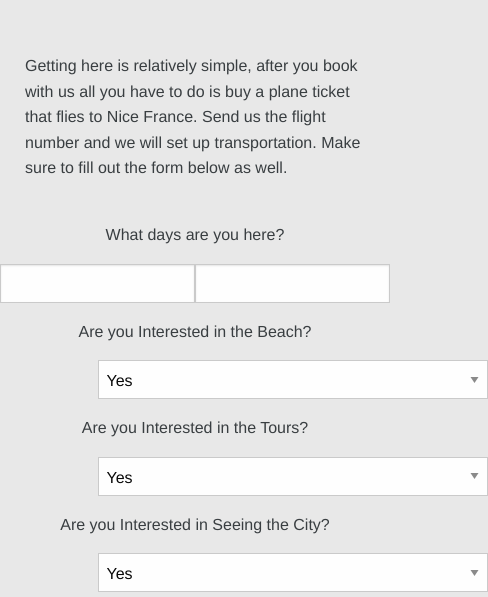
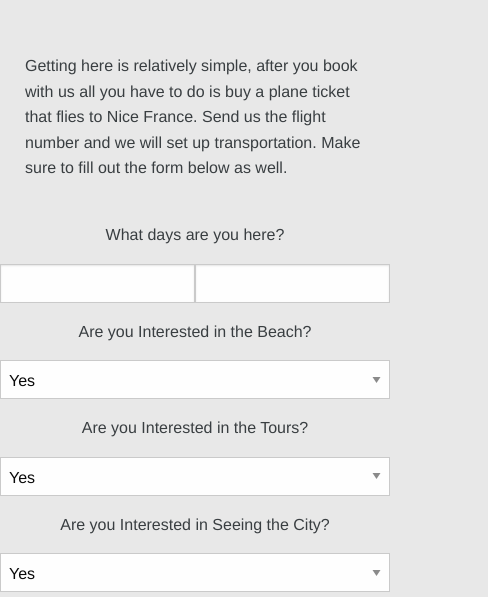
Before and after one commit to Thecmcmahon/Hotel-Le-Mas, a plain HTML site: page map.html in a window 390 px wide. Shown: the part 247-844 px from the top of the page, 488 px wide, since content can reach past the window. Drawn offline with Linux system fonts and the light colour scheme; files whose address does not match are found by name.

Commit message:
Update app.css

```diff
--- a/css/app.css
+++ b/css/app.css
@@ -368,4 +368,8 @@ footer p{
 		margin-bottom: 25px;
 	}
 
+	select{
+		margin-left: 0;
+	}
+
 }
```
